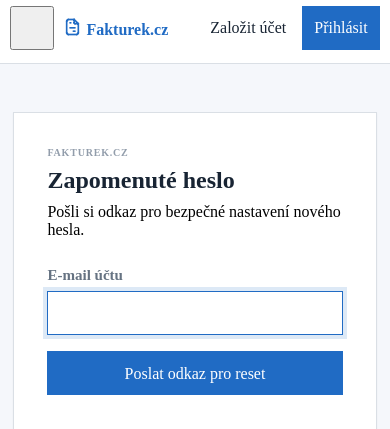
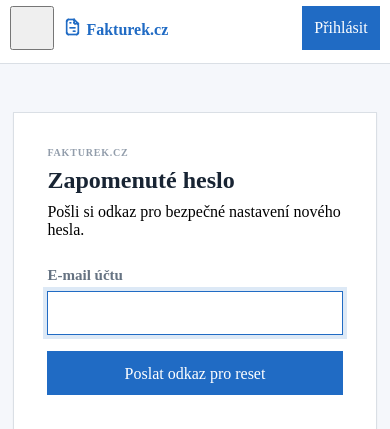
Before and after one commit to Kerrycek/fakturek, a FastAPI app: page /password/reset in a window 390 px wide. Shown: the top 429 px of the page. Run offline with FastAPI, Linux system fonts and the light colour scheme; some libraries are stand-ins or nearby versions.

Commit message:
Fix narrow password reset topbar overflow

```diff
--- a/static/tabler-direct.css
+++ b/static/tabler-direct.css
@@ -1204,6 +1204,13 @@ body.tabler-direct .payment-qr-card img {
   }
 }
 
+@media (max-width: 399.98px) {
+  /* Keep the primary login action visible when public topbar actions cannot both fit. */
+  body.tabler-direct .fakturek-topbar .fakturek-actions > a.btn:not(.btn-primary) {
+    display: none;
+  }
+}
+
 /* Mobile workspace: compact, touch-friendly layouts without desktop-width tables. */
 @media (max-width: 900px) {
   html {
```
Also changed, not shown: tests/test_playwright_phase6_responsive_smoke.py (+9 -0 lines).
